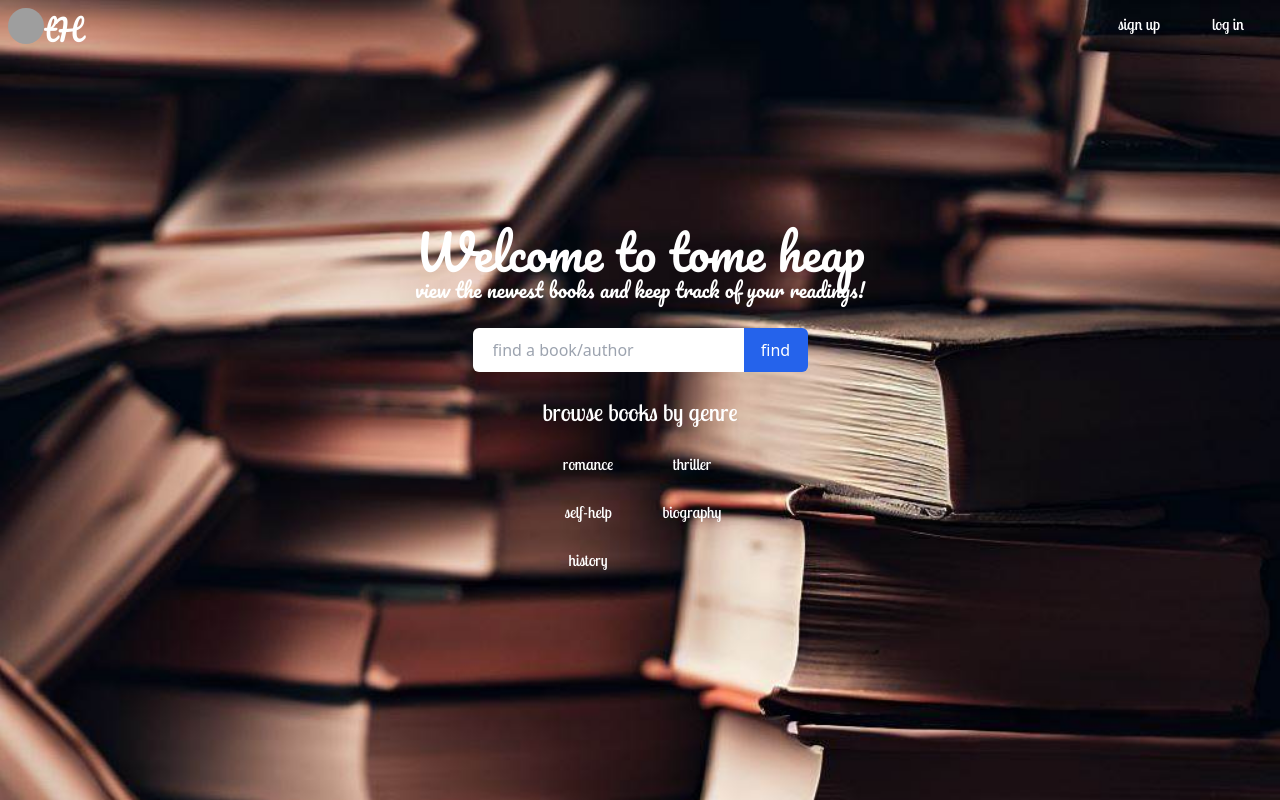
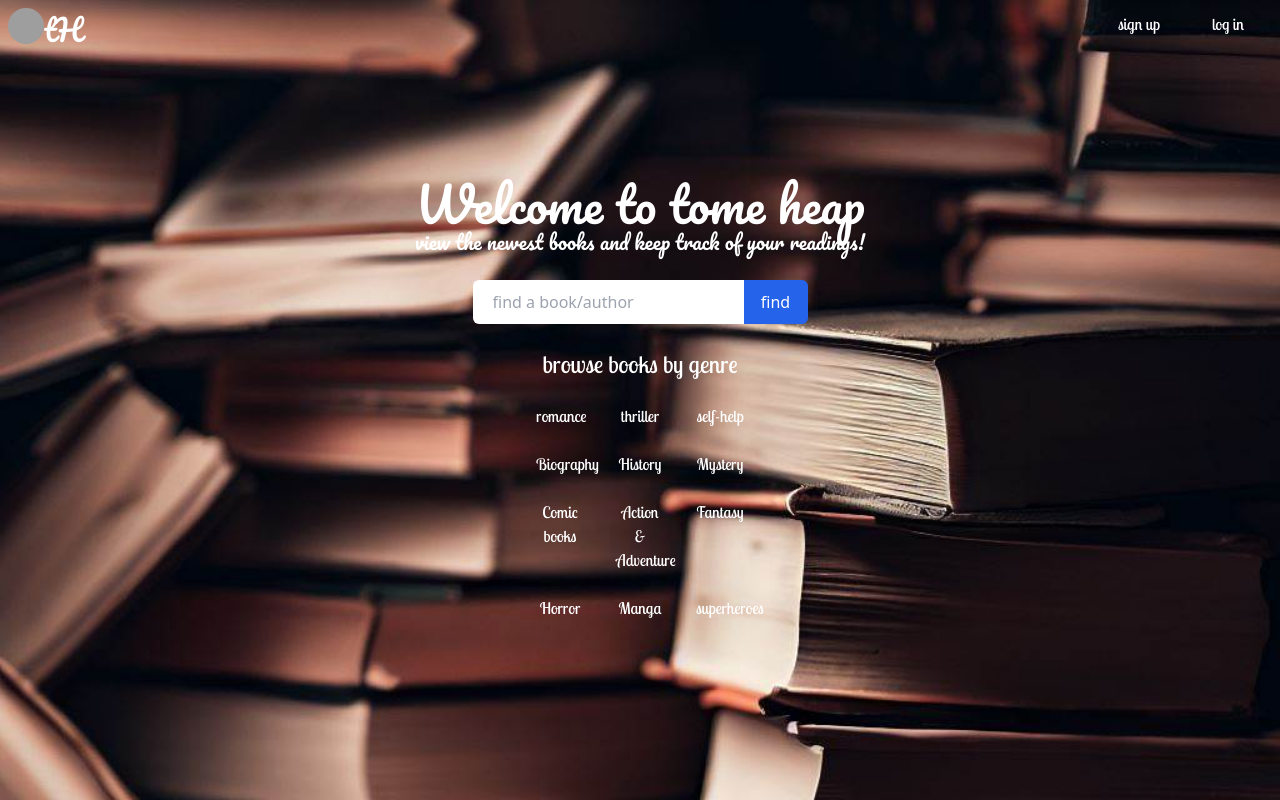
Before and after one commit to Barghout22/Tome-heap, a React (Vite) app: page / in a window 1280 px wide. Built offline with nearby package versions, Linux system fonts and the light colour scheme; grey boxes are pictures that could not be loaded.

Commit message:
added some functionality to the"add to my books" button. Right now, on click if the user is not signed in, it will trigger and display the sign up pop up. Also on sign out now, the page will always navigate to the home page.

```diff
--- a/src/App.tsx
+++ b/src/App.tsx
@@ -57,7 +57,7 @@ function App({
       </div>
       <div className="flex flex-col text-white items-center">
         <h3 className="mb-6 text-2xl font-Lobster">browse books by genre</h3>
-        <ul className="grid grid-cols-2 w-52 gap-y-6">
+        <ul className="grid grid-cols-3 w-52 gap-y-6 gap-x-8">
           <li
             className="hover:underline underline-offset-2 cursor-pointer font-Lobster"
             onClick={() => {
@@ -88,7 +88,7 @@ function App({
               handleCategSrch("biography");
             }}
           >
-            biography
+            Biography
           </li>
           <li
             className="hover:underline underline-offset-2 cursor-pointer font-Lobster"
@@ -96,7 +96,63 @@ function App({
               handleCategSrch("history");
             }}
           >
-            history
+            History
+          </li>
+          <li
+            className="hover:underline underline-offset-2 cursor-pointer font-Lobster"
+            onClick={() => {
+              handleCategSrch("mystery");
+            }}
+          >
+            Mystery
+          </li>
+          <li
+            className="hover:underline underline-offset-2 cursor-pointer font-Lobster"
+            onClick={() => {
+              handleCategSrch("comic books");
+            }}
+          >
+            Comic books
+          </li>
+          <li
+            className="hover:underline underline-offset-2 cursor-pointer font-Lobster"
+            onClick={() => {
+              handleCategSrch("action and adventure");
+            }}
+          >
+            Action & Adventure
+          </li>
+          <li
+            className="hover:underline underline-offset-2 cursor-pointer font-Lobster"
+            onClick={() => {
+              handleCategSrch("Fantasy");
+            }}
+          >
+            Fantasy
+          </li>
+          <li
+            className="hover:underline underline-offset-2 cursor-pointer font-Lobster"
+            onClick={() => {
+              handleCategSrch("Horror");
+            }}
+          >
+            Horror
+          </li>
+          <li
+            className="hover:underline underline-offset-2 cursor-pointer font-Lobster"
+            onClick={() => {
+              handleCategSrch("Manga");
+            }}
+          >
+            Manga
+          </li>
+          <li
+            className="hover:underline underline-offset-2 cursor-pointer font-Lobster"
+            onClick={() => {
+              handleCategSrch("superheroes");
+            }}
+          >
+            superheroes
           </li>
         </ul>
       </div>
--- a/src/RouteSwitch.tsx
+++ b/src/RouteSwitch.tsx
@@ -107,12 +107,20 @@ const RouteSwitch = () => {
               searchTerm={searchTerm}
               searchType={searchType}
               setBookData={setBookData}
+              userSignInStatus={userSignInStatus}
+              setLogInStatus={setLogInStatus}
             />
           }
         />
         <Route
           path="/singleBookDisplay"
-          element={<SingleBookView bookData={bookData} />}
+          element={
+            <SingleBookView
+              bookData={bookData}
+              userSignInStatus={userSignInStatus}
+              setLogInStatus={setLogInStatus}
+            />
+          }
         />
       </Routes>
     </BrowserRouter>
--- a/src/components/BookDispCardComponent.tsx
+++ b/src/components/BookDispCardComponent.tsx
@@ -7,9 +7,13 @@ import AddBookToUserListBtn from "./addBookToUsrListBtn";
 const BookDispCardComponent = ({
   book,
   setBookData,
+  userSignInStatus,
+  setLogInStatus,
 }: {
   book: BookInfo;
+  userSignInStatus: boolean;
   setBookData: Function;
+  setLogInStatus: Function;
 }) => {
   const navigate = useNavigate();
   const moveToBookDisp = (book: any) => {
@@ -61,7 +65,10 @@ const BookDispCardComponent = ({
             )}
           </p>
         </div>
-        <AddBookToUserListBtn />
+        <AddBookToUserListBtn
+          userSignInStatus={userSignInStatus}
+          setLogInStatus={setLogInStatus}
+        />
       </div>
     </div>
   );
--- a/src/components/BookListView.tsx
+++ b/src/components/BookListView.tsx
@@ -68,10 +68,14 @@ const BookListView = ({
   searchTerm,
   searchType,
   setBookData,
+  userSignInStatus,
+  setLogInStatus,
 }: {
   searchTerm: string;
   searchType: string;
+  userSignInStatus: boolean;
   setBookData: Function;
+  setLogInStatus: Function;
 }) => {
   const [displayBookList, setdisplaydBookList] = useState<BookInfo[]>([
     {
@@ -88,22 +92,21 @@ const BookListView = ({
   useEffect(() => {
     reqInfo(searchTerm, searchType, noOfSearches).then((items) => {
       setdisplaydBookList(items);
-      console.log(displayBookList);
+      // console.log(displayBookList);
     });
   }, []);
 
   const getMoreResults = () => {
     let searchVal = noOfSearches + 11;
-    console.log("searchvalue", searchVal);
+    // console.log("searchvalue", searchVal);
     setNoOfSearches(searchVal);
     reqInfo(searchTerm, searchType, searchVal).then((items) => {
       let bookInfoHolder: BookInfo[] = displayBookList
         ? [...displayBookList, ...items]
         : items;
-      console.log("noOfSearches", noOfSearches);
-      console.log("bookInfoHolder", bookInfoHolder);
+      // console.log("noOfSearches", noOfSearches);
+      // console.log("bookInfoHolder", bookInfoHolder);
       setdisplaydBookList(bookInfoHolder);
-      console.log("displayBookList", displayBookList);
     });
   };
   return (
@@ -116,7 +119,12 @@ const BookListView = ({
       {displayBookList.length > 1 && (
         <div className="bg-gray-800 w-screen  flex p-10  flex-wrap gap-6 text-white font-Lobster">
           {displayBookList.map((item) => (
-            <BookDispCardComponent book={item} setBookData={setBookData} />
+            <BookDispCardComponent
+              book={item}
+              setBookData={setBookData}
+              userSignInStatus={userSignInStatus}
+              setLogInStatus={setLogInStatus}
+            />
           ))}
         </div>
       )}
--- a/src/components/ProfileView.tsx
+++ b/src/components/ProfileView.tsx
@@ -1,7 +1,18 @@
 import React from "react";
+import { getAuth } from "firebase/auth";
+import stockImage from "../image_resources/userDefaultImage.png";
 
 const ProfileView = () => {
-  return <h1>hello</h1>;
+  const user = getAuth().currentUser;
+  const userImage = user!.photoURL ? user!.photoURL : stockImage;
+  return (
+    <div className="bg-gray-800 min-h-screen text-white font-Lobster pt-14">
+      <img src={userImage} alt="" />
+      <h2>{user!.displayName}</h2>
+      <h2></h2>
+      {/* <textarea name="" id="" cols=30" rows="10"/> */}
+    </div>
+  );
 };
 
 export default ProfileView;
--- a/src/components/SingleBookView.tsx
+++ b/src/components/SingleBookView.tsx
@@ -2,7 +2,15 @@ import React from "react";
 import { BookInfo } from "./BookListView";
 import AddBookToUserListBtn from "./addBookToUsrListBtn";
 
-const SingleBookView = ({ bookData }: { bookData: BookInfo }) => {
+const SingleBookView = ({
+  bookData,
+  userSignInStatus,
+  setLogInStatus,
+}: {
+  bookData: BookInfo;
+  userSignInStatus: boolean;
+  setLogInStatus: Function;
+}) => {
   return (
     <div className="bg-gray-800 min-h-screen text-white font-Lobster pt-20  pl-14">
       <div className="flex ">
@@ -12,7 +20,10 @@ const SingleBookView = ({ bookData }: { bookData: BookInfo }) => {
           <h2 className="text-2xl">{bookData.author}</h2>
           <h3 className="text-2xl">{bookData.pageNo} pages</h3>
           <p className="text-xl">{bookData.description}</p>
-          <AddBookToUserListBtn />
+          <AddBookToUserListBtn
+            userSignInStatus={userSignInStatus}
+            setLogInStatus={setLogInStatus}
+          />
         </div>
       </div>
     </div>
--- a/src/components/addBookToUsrListBtn.tsx
+++ b/src/components/addBookToUsrListBtn.tsx
@@ -1,7 +1,15 @@
 import React from "react";
 
-const AddBookToUserListBtn = () => {
-  const handleAddition = () => {};
+const AddBookToUserListBtn = ({
+  userSignInStatus,
+  setLogInStatus,
+}: {
+  userSignInStatus: boolean;
+  setLogInStatus: Function;
+}) => {
+  const handleAddition = () => {
+    userSignInStatus ? null : setLogInStatus("sign up");
+  };
   return (
     <button
       className="bg-white rounded-full h-11 mt-14 text-2xl font-semibold w-44 text-black transition-all hover:bg-black hover:text-white"
--- a/src/components/loginPopUp.tsx
+++ b/src/components/loginPopUp.tsx
@@ -90,6 +90,7 @@ const LogInPopUp = ({
             className="rounded-full border-gray-500 border-4 border-solid hover:border-gray-400"
           />
         </button>
+        <p>*all fields are required to proceed</p>
         {signUp && (
           <input
             required
--- a/src/components/userShortcutView.tsx
+++ b/src/components/userShortcutView.tsx
@@ -1,5 +1,6 @@
 import React from "react";
 import { getAuth, signOut } from "firebase/auth";
+import { useNavigate } from "react-router-dom";
 
 const ViewUsrShrtcuts = ({
   setUserSignInStatus,
@@ -8,14 +9,22 @@ const ViewUsrShrtcuts = ({
   setUserSignInStatus: Function;
   switchDispUserValue: Function;
 }) => {
+  const navigate = useNavigate();
   const signOUt = () => {
     signOut(getAuth());
     setUserSignInStatus(false);
     switchDispUserValue();
+    navigate("/");
+  };
+  const goToProfile = () => {
+    navigate("/profile");
+    switchDispUserValue();
   };
   return (
     <ul className="bg-white w-52 rounded-md absolute top-16 right-10 px-4 py-2 cursor-pointer">
-      <li className="hover:bg-slate-400">Profile</li>
+      <li className="hover:bg-slate-400" onClick={goToProfile}>
+        Profile
+      </li>
       <li className="hover:bg-slate-400">My books</li>
       <li className="hover:bg-slate-400" onClick={signOUt}>
         Sign out
```
